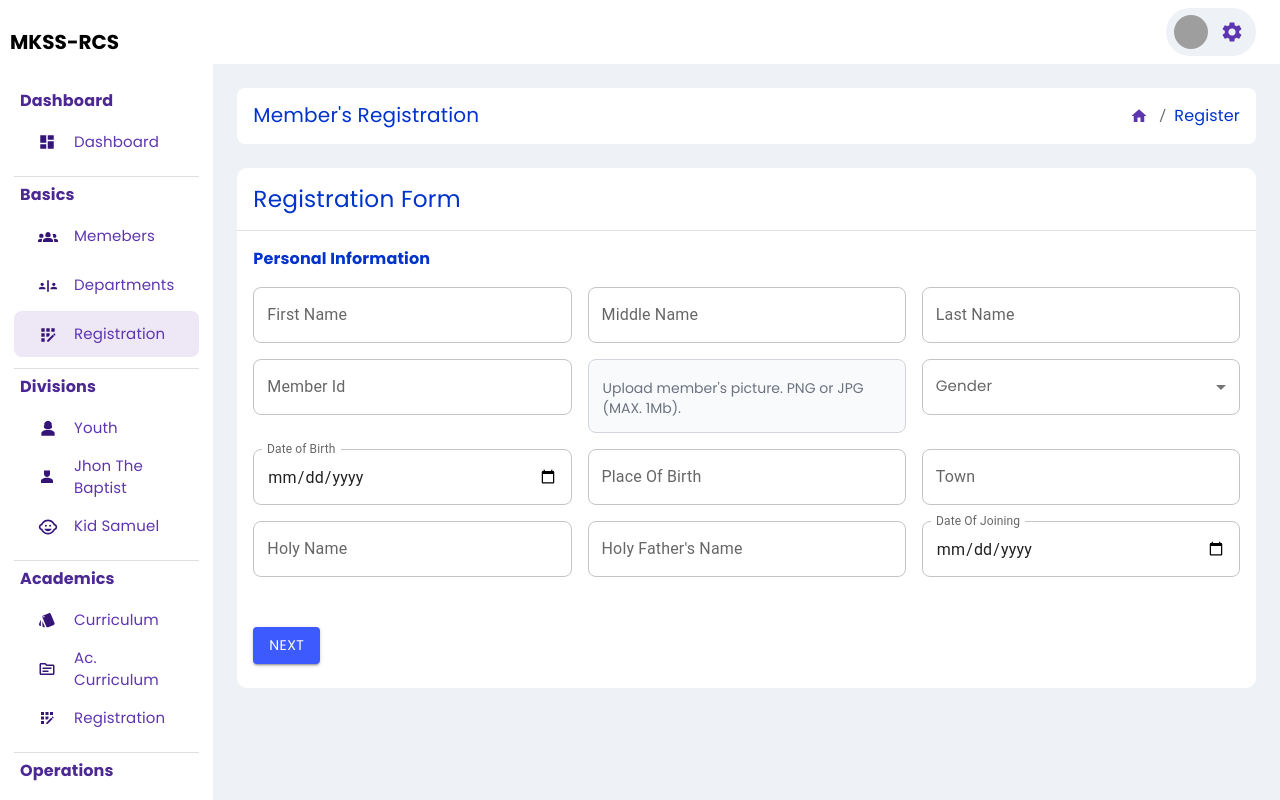
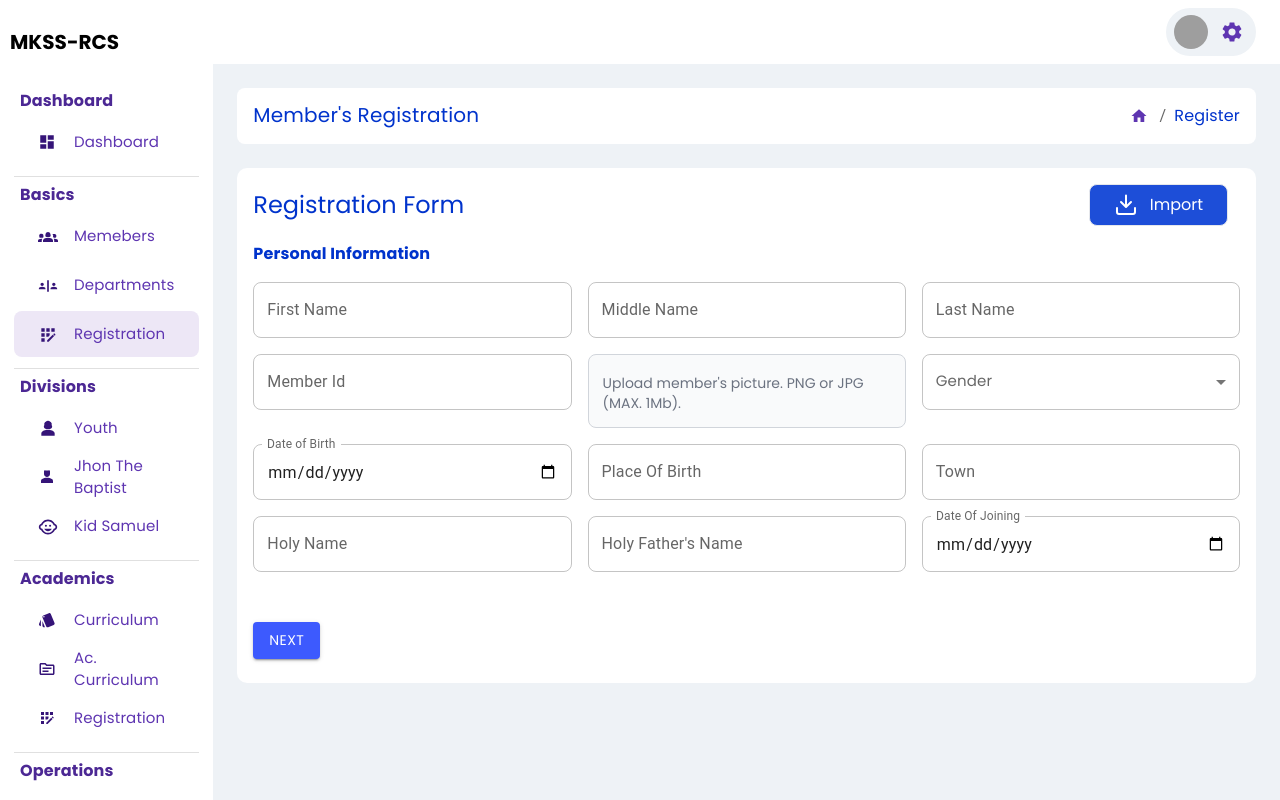
Before and after one commit to EyaderTsehayu/MK-SundaySchool-Reg-Ctrl, a Next.js app: page /dashboard/members/add in a window 1280 px wide. Built offline with nearby package versions, Linux system fonts and the light colour scheme; grey boxes are pictures that could not be loaded.

Commit message:
call import route and finsih importing many

```diff
--- a/app/(admin)/dashboard/members/add/page.jsx
+++ b/app/(admin)/dashboard/members/add/page.jsx
@@ -1,12 +1,93 @@
+"use client";
 import { Typography } from "@mui/material";
 import MainCard from "@/components/cards/MainCard";
 import Breadcrumb from "@/components/cards/Breadcrumb";
 import RegistrationStepper from "@/components/forms/registration/RegisterationForm";
+import { toast } from "react-toastify";
+import * as XLSX from "xlsx";
 const page = () => {
+  const handleFileUpload = (e) => {
+    const reader = new FileReader();
+    reader.readAsBinaryString(e.target.files[0]);
+    reader.onload = async (e) => {
+      const data = e.target.result;
+      const workbook = XLSX.read(data, { type: "binary" });
+      const sheetName = workbook.SheetNames[0];
+      const sheet = workbook.Sheets[sheetName];
+      const parsedData = XLSX.utils.sheet_to_json(sheet);
+      const da = JSON.stringify(parsedData);
+      console.log("data stringified", da);
+      try {
+        const response = await fetch("/api/member/new/import", {
+          method: "POST",
+          headers: {
+            "Content-Type": "application/json",
+            // Add any other headers if needed
+          },
+          body: JSON.stringify(parsedData),
+        });
+
+        if (response.ok) {
+          const responseData = await response.text();
+          // Handle the response data from the server if needed
+          toast.success(responseData);
+          //console.log("Data sent successfully!", responseData);
+        } else {
+          // Handle error cases
+          toast.error("Failed to send data");
+
+          //          console.error();
+        }
+      } catch (error) {
+        console.error("Error sending data:", error);
+      }
+    };
+  };
   return (
     <div>
       <Breadcrumb path={"Register"} brtitle={"Member's Registration"} />
-      <MainCard title="Registration Form">
+      <MainCard>
+        <div className="flex w-full justify-between items-center mb-4">
+          <div className="flex">
+            <Typography
+              variant="h5"
+              color={"#0033cc"}
+              sx={{ fontFamily: "Poppins" }}
+            >
+              Registration Form
+            </Typography>
+          </div>
+          <div className=" px-3 rounded-lg ">
+            <div className="flex flex-row gap-3">
+              <label
+                htmlFor="file-upload"
+                className="flex flex-row gap-3 rounded-lg border border-primary bg-blue-700 px-6 py-2 text-center font-medium text-white transition hover:bg-opacity-90"
+              >
+                <svg
+                  xmlns="http://www.w3.org/2000/svg"
+                  width="24"
+                  height="24"
+                  viewBox="0 0 24 24"
+                  fill="none"
+                  stroke="#fff"
+                  stroke-width="2"
+                  stroke-linecap="round"
+                  stroke-linejoin="round"
+                >
+                  <path d="M3 15v4c0 1.1.9 2 2 2h14a2 2 0 0 0 2-2v-4M17 9l-5 5-5-5M12 12.8V2.5" />
+                </svg>
+                Import
+              </label>
+              <input
+                id="file-upload"
+                type="file"
+                style={{ display: "none" }}
+                onChange={handleFileUpload}
+                accept=".xlsx , .xls"
+              />
+            </div>
+          </div>
+        </div>
         <RegistrationStepper />
       </MainCard>
     </div>
```
